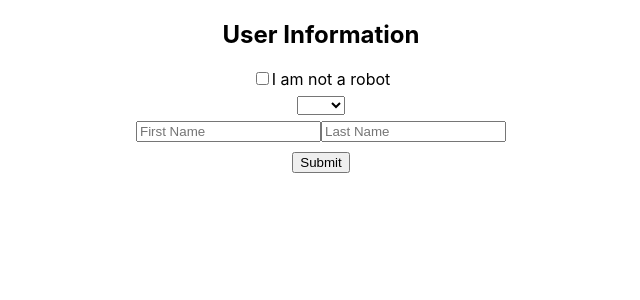
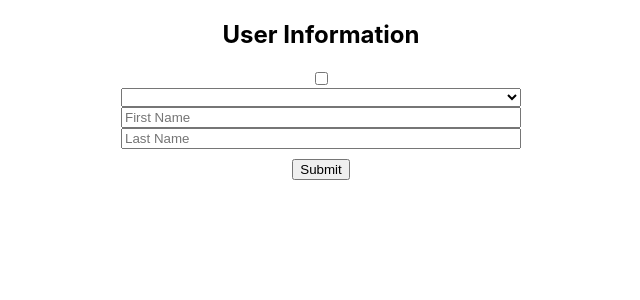
Before and after one commit to Lortiz528/FSW-React-Forms-Exercise, a React (Create React App) app: page / in a window 1280 px wide. Shown: the top 300 px of the page, without its empty margins (319-959 px from the left). Built offline with nearby package versions, Linux system fonts and the light colour scheme.

Commit message:
solution with controlled class components

```diff
--- /dev/null
+++ b/src/UserInfoForm.css
@@ -0,0 +1,4 @@
+.form-container {
+  display: flex;
+  flex-direction: column;
+}
--- a/src/UserInfoForm.js
+++ b/src/UserInfoForm.js
@@ -1,85 +1,95 @@
-import React, { useState } from "react";
+import React from "react";
+import "./UserInfoForm.css";
 
-const UserInfoForm = () => {
+class UserInfoForm extends React.Component {
+  constructor() {
+    super();
+    this.state = {
+      notARobot: false,
+      userTitle: "",
+      firstName: "",
+      lastName: "",
+    };
+  }
 
-  const [notARobot, setRobot] = useState(false)
-  const [title, setTitle] = useState('')
-  const [firstName, setFirstName] = useState('')
-  const [lastName, setLastName] = useState('')
+  handleCheckboxChange = (e) => {
+    const { checked } = e.target;
 
-  const allFieldsValid = () => {
-    return (
-      notARobot &&
-      title &&
-      firstName &&
-      lastName
-    );
+    this.setState({
+      notARobot: checked,
+    });
   };
 
-  const handleFormSubmit = (event) => {
+  handleSelectChange = (e) => {
+    const { value } = e.target;
+    this.setState({
+      userTitle: value,
+    });
+  };
+
+  handleTextChange = (e) => {
+    const { name, value } = e.target;
+    this.setState({
+      [name]: value,
+    });
+  };
+
+  allFieldsValid = () => {
+    const { notARobot, userTitle, firstName, lastName } = this.state;
+    return notARobot && userTitle && firstName && lastName;
+  };
+
+  handleFormSubmit = (event) => {
     event.preventDefault();
-    if(allFieldsValid()) {
-      alert(`Form submitted! \n ${notARobot} \n ${title} \n ${firstName} \n ${lastName}`);
+    const { notARobot, userTitle, firstName, lastName } = this.state;
+
+    if (this.allFieldsValid()) {
+      alert(
+        `Form submitted! \n ${notARobot} \n ${userTitle} \n ${firstName} ${lastName}`
+      );
+    } else {
+      alert("Please fill out the form completely");
     }
-    else {
-      alert("Please fill out the form completely")
-    }
-  }
+  };
 
-  const handleFirstNameChange = (e) => {
-    setFirstName(e.target.value)
-  }
+  render() {
+    const { notARobot, userTitle, firstName, lastName } = this.state;
 
-  const handleLastNameChange = (e) => {
-    setLastName(e.target.value)
-  }
-
-  const handleCheckboxChange = (e) => {
-    setRobot(e.target.checked)
-  }
-
-  const handleSelectChange = (e) => {
-    setTitle(e.target.value)
-  }
-
-  return (
-    <form onSubmit={handleFormSubmit}>
-      <h2>User Information</h2>
-
-      <div className="form-group">
-        <input id="not-robot" type="checkbox" checked={notARobot} onChange={handleCheckboxChange}/>
-        <label htmlFor="not-robot">I am not a robot</label>
-      </div>
-
-      <div className="form-group">
-        <select value={title} onChange={handleSelectChange}>
-          <option value=''></option>
-          <option value='mr'>Mr.</option>
-          <option value='ms'>Ms.</option>
-          <option value='mrs'>Mrs.</option>
-          <option value='mx'>Mx.</option>
-          <option value='dr'>Dr.</option>
+    return (
+      <form onSubmit={this.handleFormSubmit} className="form-container">
+        <h2>User Information</h2>
+        <input
+          id="not-robot"
+          type="checkbox"
+          checked={notARobot}
+          onChange={this.handleCheckboxChange}
+        />
+        <select value={userTitle} onChange={this.handleSelectChange}>
+          <option value=""></option>
+          <option value="mr">Mr.</option>
+          <option value="ms">Ms.</option>
+          <option value="mrs">Mrs.</option>
+          <option value="mx">Mx.</option>
+          <option value="dr">Dr.</option>
         </select>
-      </div>
-
-      <div className="form-group">
         <input
           type="text"
+          name="firstName"
           value={firstName}
           placeholder="First Name"
-          onChange={handleFirstNameChange}
+          onChange={this.handleTextChange}
         />
         <input
           type="text"
+          name="lastName"
           value={lastName}
           placeholder="Last Name"
-          onChange={handleLastNameChange}
+          onChange={this.handleTextChange}
         />
-      </div>
-
-      <button type="submit">Submit</button>
-    </form>
-  )
+        <button type="submit">Submit</button>
+      </form>
+    );
+  }
 }
 
-export default UserInfoForm
+export default UserInfoForm;
--- a/src/index.js
+++ b/src/index.js
@@ -1,11 +1,6 @@
-import React from 'react';
-import ReactDOM from 'react-dom';
-import './index.css';
-import App from './App';
+import React from "react";
+import ReactDOM from "react-dom";
+import "./index.css";
+import App from "./App";
 
-ReactDOM.render(
-  <React.StrictMode>
-    <App />
-  </React.StrictMode>,
-  document.getElementById('root')
-);
+ReactDOM.render(<App />, document.getElementById("root"));
```
Also changed, not shown: 1 other file (tests, documents, lock files or other folders).
